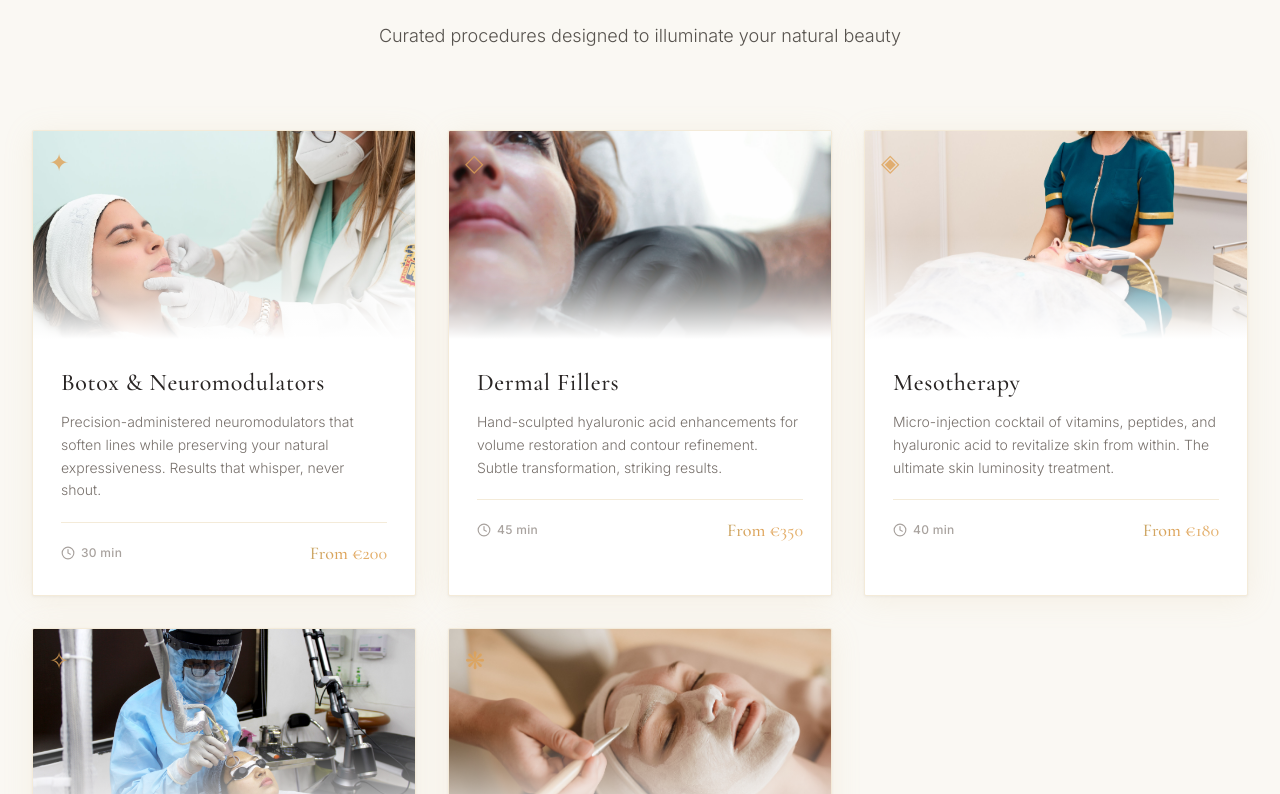
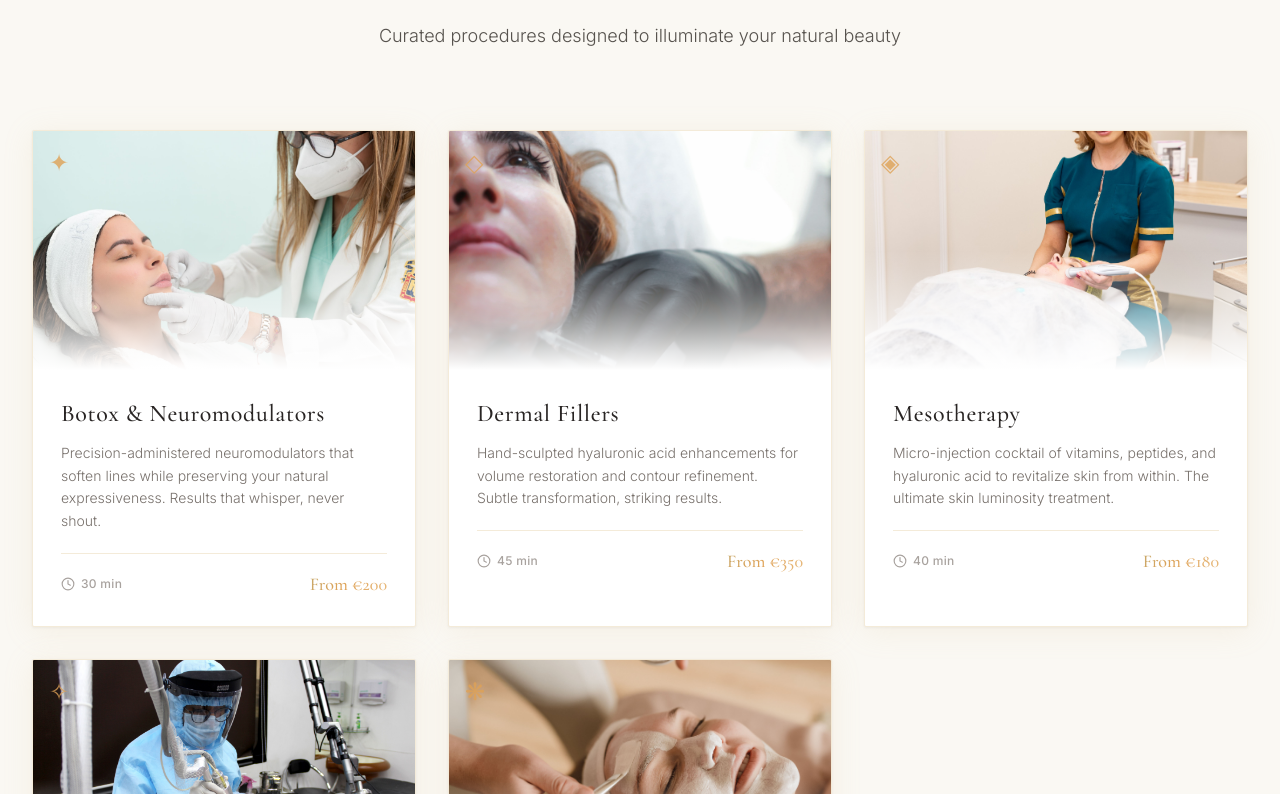
Before and after one commit to sndautomations1-code/Lumina.demo, a React (Vite) app: page / in a window 1280 px wide. Shown: the part 986-1780 px from the top of the page. Built offline with nearby package versions, Linux system fonts and the light colour scheme.

Commit message:
Fix service card image cropping for clarity

```diff
--- a/src/components/Services.tsx
+++ b/src/components/Services.tsx
@@ -23,6 +23,16 @@ const serviceImages: Record<string, string> = {
   meso: mesoImg,
   laser: laserImg,
   facial: facialImg,
+};
+
+// Per-image focal framing — keeps the face/treatment area visible, not cropped off.
+// fillers' subject sits at the top of the frame, so anchor it there.
+const serviceImagePositions: Record<string, string> = {
+  botox: 'object-center',
+  fillers: 'object-top',
+  meso: 'object-center',
+  laser: 'object-center',
+  facial: 'object-center',
 };
 
 export default function Services() {
@@ -54,11 +64,11 @@ export default function Services() {
               style={{ transitionDelay: isVisible ? `${i * 120}ms` : '0ms' }}
             >
               {/* Image */}
-              <div className="relative h-48 sm:h-52 overflow-hidden">
+              <div className="relative aspect-[16/10] overflow-hidden">
                 <img
                   src={serviceImages[key]}
                   alt={t(`services.${key}.title`)}
-                  className="w-full h-full object-cover object-center transition-transform duration-700 group-hover:scale-110"
+                  className={`w-full h-full object-cover ${serviceImagePositions[key]} transition-transform duration-700 group-hover:scale-110`}
                 />
                 <div className="absolute inset-0 bg-gradient-to-t from-white via-transparent to-transparent" />
                 <span className="absolute top-4 left-4 text-gold-400 text-2xl opacity-80">
```
